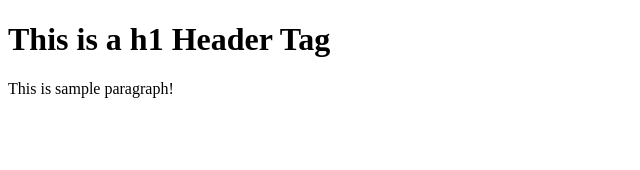
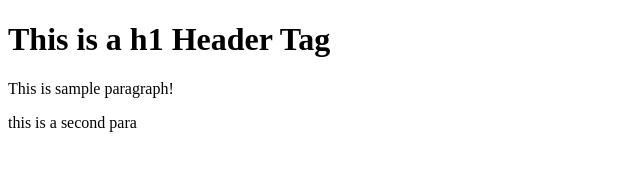
Before and after one commit to zhidalow/React_Front_End_Dev_Practice_Coursera, a website: page index.html in a window 1280 px wide. Shown: the whole page, without its empty margins (0-640 px from the left). Drawn offline with Linux system fonts and the light colour scheme.

```diff
--- a/index.html
+++ b/index.html
@@ -8,5 +8,6 @@
 <body>
     <h1>This is a h1 Header Tag</h1>
     <p>This is sample paragraph!</p>
+    <p>this is a second para</p>
 </body>
 </html>
```
Also changed, not shown: package.json (added, +24 -0 lines), 2 other files.
